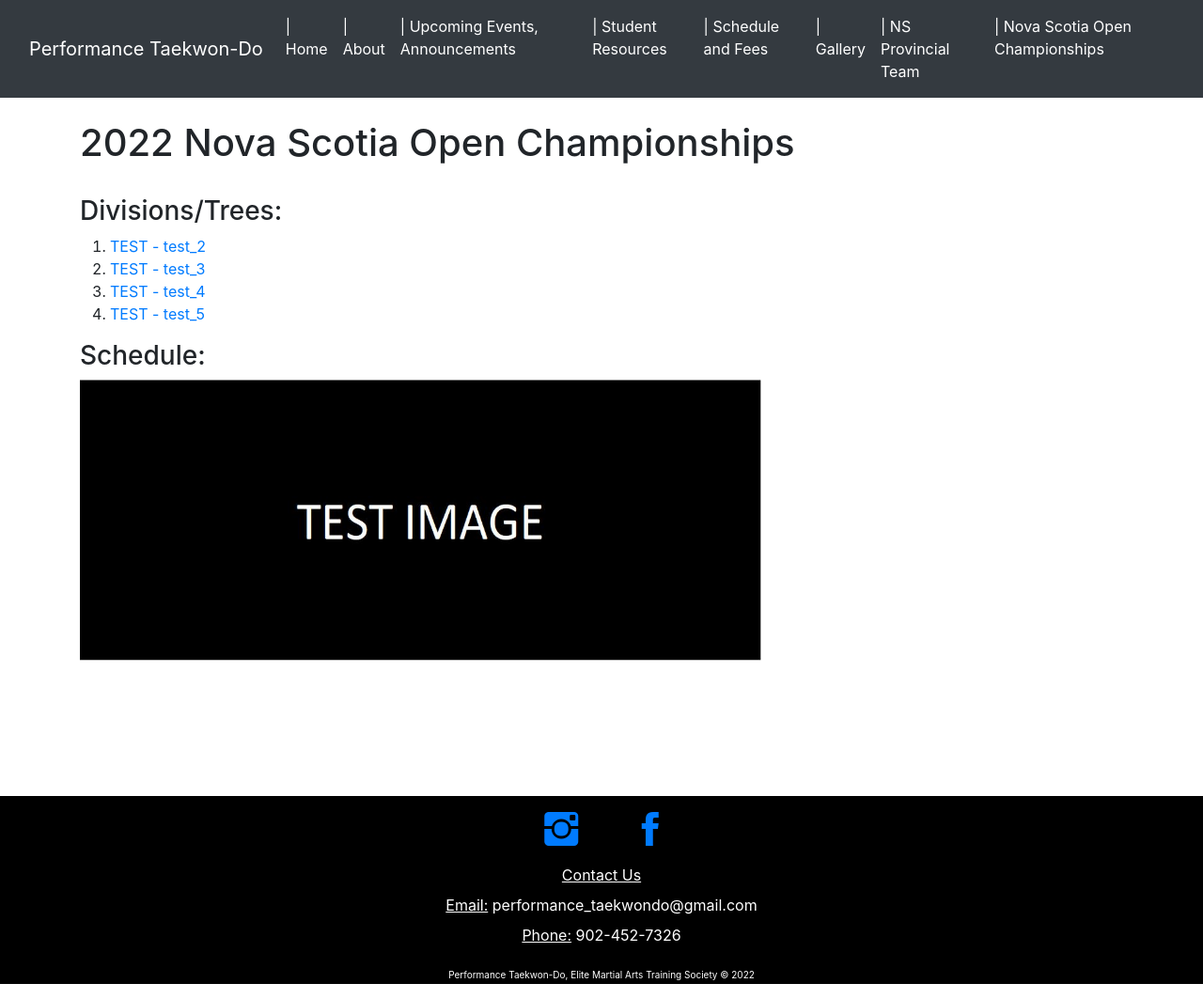
After one commit to saoneil/ptkd_flask_website, a Flask app: page /nsopen in a window 1280 px wide. The commit adds this page. Shown: the whole page at 94% size. Run offline with Flask 2, Linux system fonts and the light colour scheme; some libraries are stand-ins or nearby versions.

Commit message:
adding nsopen page

```diff
--- a/app.py
+++ b/app.py
@@ -34,3 +34,7 @@ def provincialteam():
 @app.route('/studentresources')
 def studenresources():
 	return render_template("studentresources.html")
+
+@app.route('/nsopen')
+def nsopen():
+	return render_template("nsopen.html")
--- a/templates/base.html
+++ b/templates/base.html
@@ -26,6 +26,9 @@
         </li>
         <li class="nav-item">
           <a class="nav-link active" href="/provincialteam">| NS Provincial Team</a>
+        </li>
+        <li class="nav-item">
+          <a class="nav-link active" href="/nsopen">| Nova Scotia Open Championships</a>
         </li>
       </ul>
     </div>
--- /dev/null
+++ b/templates/nsopen.html
@@ -0,0 +1,37 @@
+<!doctype html>
+<html lang="en">
+  <head>
+    <meta charset="utf-8">
+    <meta name="viewport" content="width=device-width, initial-scale=1">
+    <link href="https://cdn.jsdelivr.net/npm/bootstrap@5.1.3/dist/css/bootstrap.min.css" rel="stylesheet" integrity="sha384-1BmE4kWBq78iYhFldvKuhfTAU6auU8tT94WrHftjDbrCEXSU1oBoqyl2QvZ6jIW3" crossorigin="anonymous">
+
+  <title>2022 Nova Scotia Open Championships</title>
+  </head>
+  <body>
+
+    {% extends "base.html" %}
+    {% block content %}
+
+        <div class="container"><br>
+          <h1>2022 Nova Scotia Open Championships</h1><br>
+        	<h3>Divisions/Trees:</h3>
+
+          <ol>
+          <li><a href="https://drive.google.com/file/d/1UUEw34OIHSNcpFot6G5AKlceskUHtmKL/view?usp=sharing">TEST - test_2</a></li>
+          <li><a href="https://drive.google.com/file/d/1egIrfnRbh3D6MTrU5z5bapckG65ltvad/view?usp=sharing">TEST - test_3</a></li>
+          <li><a href="https://drive.google.com/file/d/1p5Xh7vC1rTxVr2i_LQQt7H-2WAG-iGdR/view?usp=sharing">TEST - test_4</a></li>
+          <li><a href="https://drive.google.com/file/d/1feD2FPl2JRH6EFI9mKVBbaf-JnrOalIw/view?usp=sharing">TEST - test_5</a></li>
+          </ol>
+
+          <h3>Schedule:</h3>
+          <img src="{{url_for('static', filename='images/nsopen_test_schedule.JPG')}}" width="725" height="300"/><br><br><br>
+
+        </div>
+        <script src="https://cdn.jsdelivr.net/npm/bootstrap@5.1.3/dist/js/bootstrap.bundle.min.js" integrity="sha384-ka7Sk0Gln4gmtz2MlQnikT1wXgYsOg+OMhuP+IlRH9sENBO0LRn5q+8nbTov4+1p" crossorigin="anonymous"></script>
+
+
+    {% endblock %}
+
+
+  </body>
+</html>
```
Also changed, not shown: static/images/nsopen_test_schedule.jpg (added).
